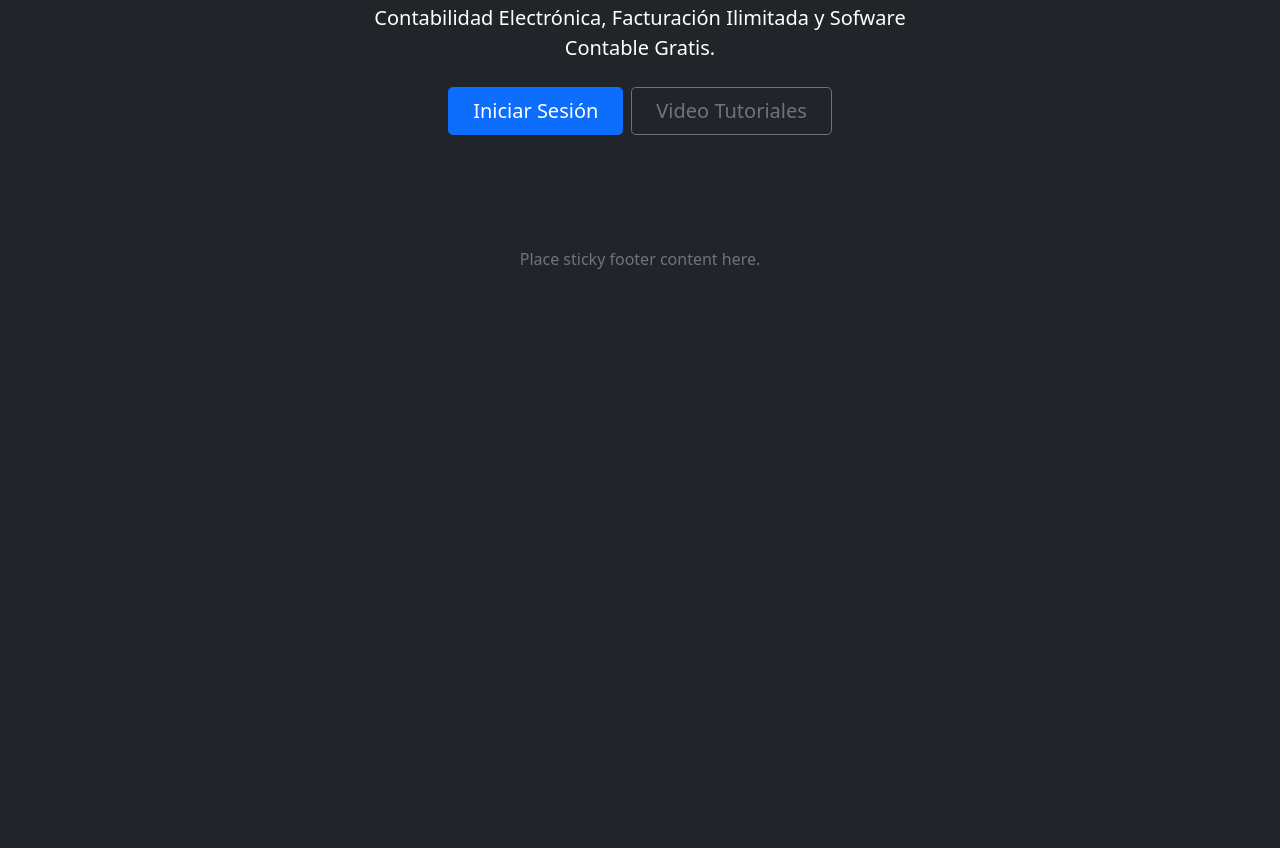
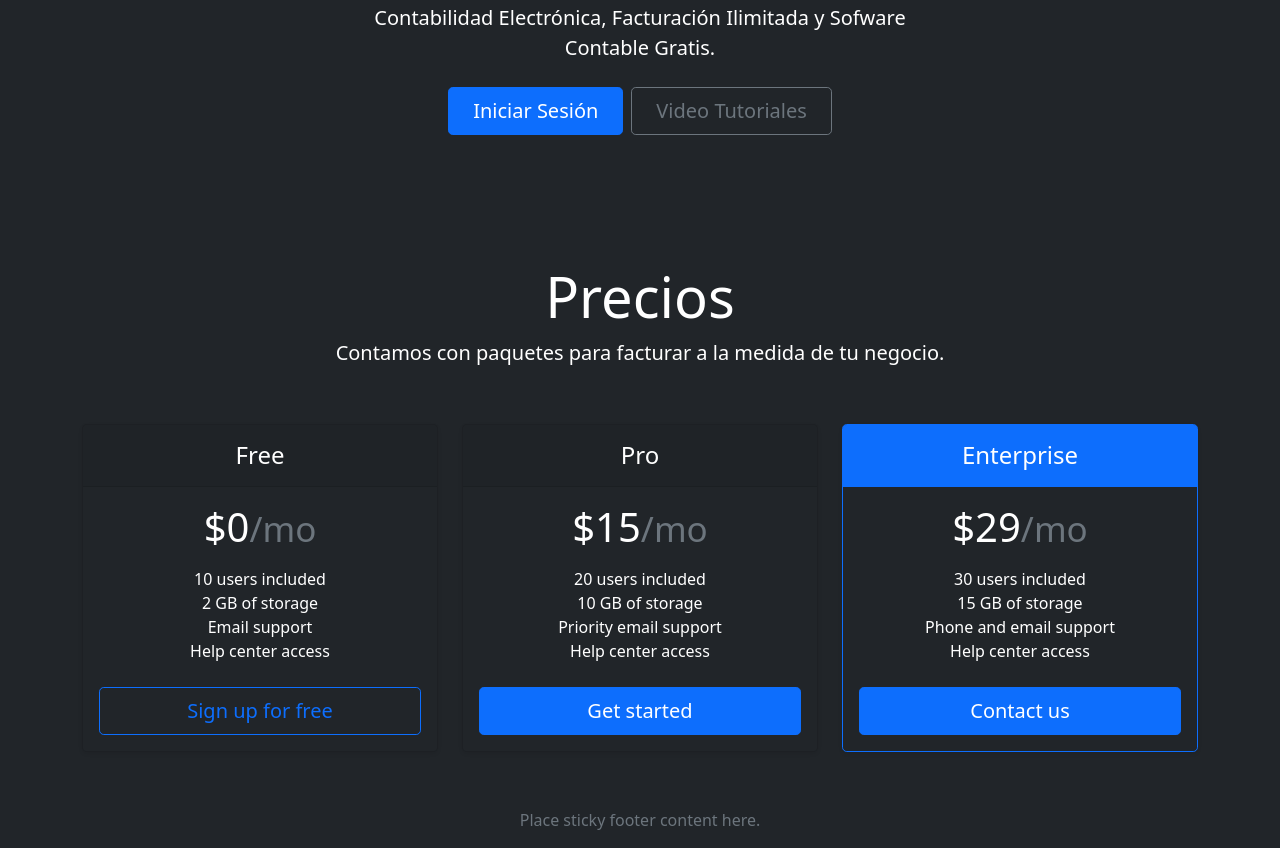
Before and after one commit to chucoyos/gh-first, a plain HTML site: page index.html in a window 1280 px wide. Shown: the part 284-1132 px from the top of the page. Before the commit the page ends 800 px from the top, so only its background shows below. Drawn offline with nearby package versions, Linux system fonts and the light colour scheme.

Commit message:
add pricing

```diff
--- a/index.html
+++ b/index.html
@@ -10,7 +10,7 @@
 
 
 </head>
-<body class="text-center text-white bg-dark">
+<body class="container text-center text-white bg-dark">
 
     <!-- Nav -->
     <nav class="navbar navbar-expand-lg navbar-dark bg-dark">
@@ -75,6 +75,70 @@
     </div>
     <!-- End Hero -->
 
+    <!--Pricing-->
+    <div class="container py-3">
+      <header
+        <div class="pricing-header p-3 pb-md-4 mx-auto text-center">
+          <h1 class="display-4 fw-normal">Precios</h1>
+          <p class="fs-5">Contamos con paquetes para facturar a la medida de tu negocio.</p>
+        </div>
+      </header>
+
+        <div class="row row-cols-1 row-cols-md-3 mb-3 text-center">
+          <div class="col">
+            <div class="card mb-4 rounded-3 shadow-sm bg-dark">
+              <div class="card-header py-3">
+                <h4 class="my-0 fw-normal">Free</h4>
+              </div>
+              <div class="card-body">
+                <h1 class="card-title pricing-card-title">$0<small class="text-muted fw-light">/mo</small></h1>
+                <ul class="list-unstyled mt-3 mb-4">
+                  <li>10 users included</li>
+                  <li>2 GB of storage</li>
+                  <li>Email support</li>
+                  <li>Help center access</li>
+                </ul>
+                <button type="button" class="w-100 btn btn-lg btn-outline-primary">Sign up for free</button>
+              </div>
+            </div>
+          </div>
+          <div class="col">
+            <div class="card mb-4 rounded-3 shadow-sm bg-dark">
+              <div class="card-header py-3">
+                <h4 class="my-0 fw-normal">Pro</h4>
+              </div>
+              <div class="card-body">
+                <h1 class="card-title pricing-card-title">$15<small class="text-muted fw-light">/mo</small></h1>
+                <ul class="list-unstyled mt-3 mb-4">
+                  <li>20 users included</li>
+                  <li>10 GB of storage</li>
+                  <li>Priority email support</li>
+                  <li>Help center access</li>
+                </ul>
+                <button type="button" class="w-100 btn btn-lg btn-primary">Get started</button>
+              </div>
+            </div>
+          </div>
+          <div class="col">
+            <div class="card mb-4 rounded-3 shadow-sm border-primary bg-dark">
+              <div class="card-header py-3 text-white bg-primary border-primary">
+                <h4 class="my-0 fw-normal">Enterprise</h4>
+              </div>
+              <div class="card-body">
+                <h1 class="card-title pricing-card-title">$29<small class="text-muted fw-light">/mo</small></h1>
+                <ul class="list-unstyled mt-3 mb-4">
+                  <li>30 users included</li>
+                  <li>15 GB of storage</li>
+                  <li>Phone and email support</li>
+                  <li>Help center access</li>
+                </ul>
+                <button type="button" class="w-100 btn btn-lg btn-primary">Contact us</button>
+              </div>
+            </div>
+        </div>
+    </div>
+    <!--End Pricing-->
+
     <!--Footer-->
     <footer class="footer mt-auto py-3 bg-dark">
         <div class="container">
```
